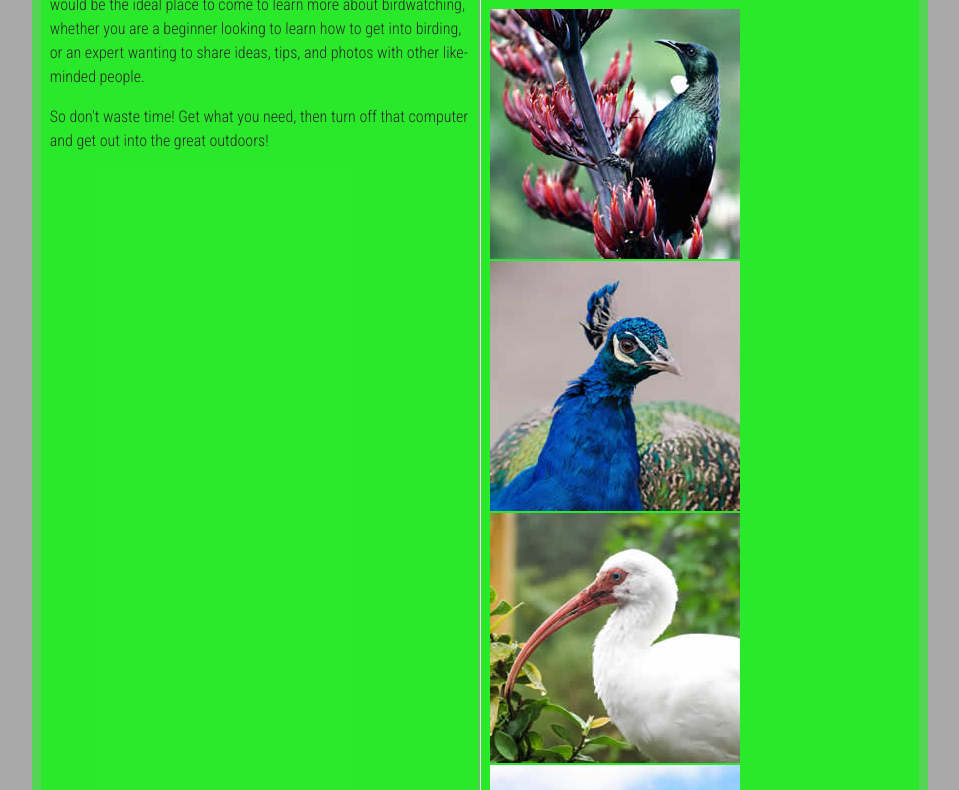
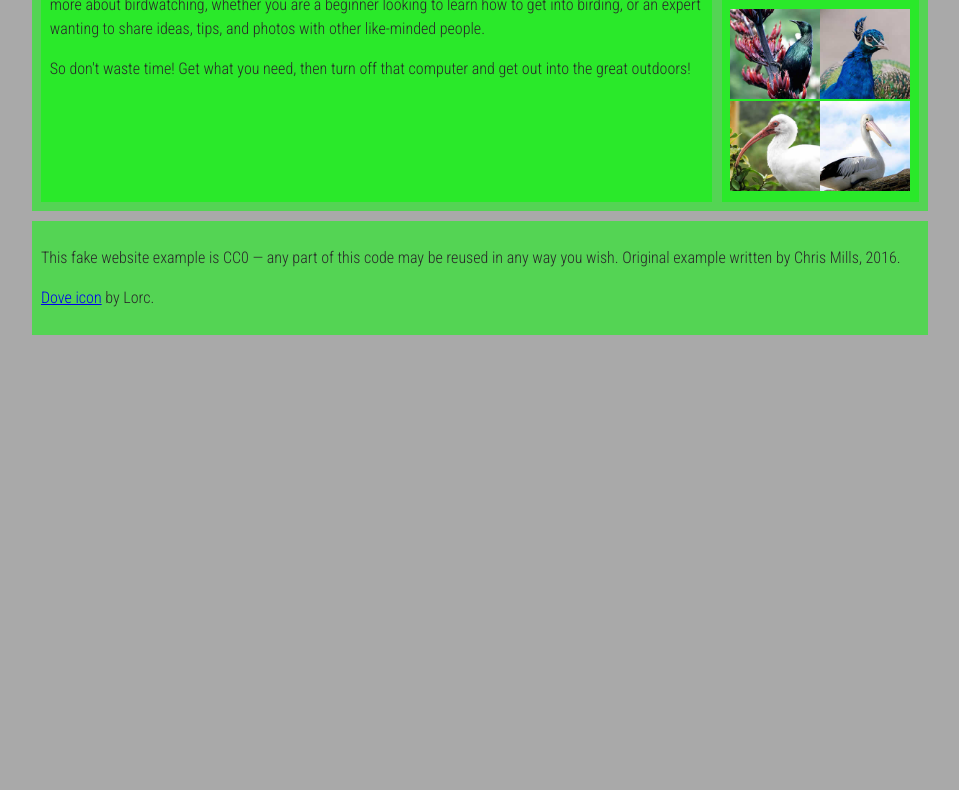
Before and after one commit to krish-0018/webdev-fun, a plain HTML site: page lab1/part2/index.html in a window 1280 px wide. Shown: the part 342-1132 px from the top of the page, without its empty margins (160-1119 px from the left). After the commit the page ends 800 px from the top, so only its background shows below. Drawn offline with Linux system fonts and the light colour scheme.

Commit message:
Update part 2 for final submission

```diff
--- a/lab1/part2/index.html
+++ b/lab1/part2/index.html
@@ -50,9 +50,7 @@
 
     </section>
 
-    <hr>
-
-    <section>
+    <aside>
 
       <h2>Favourite <br> photos</h2>
 
@@ -65,7 +63,7 @@
       <a href="favorite-4.jpg"><img src="favorite-4_th.jpg"
           alt="Large bird, mostly white plumage with black plumage on back and rear, long straight white beak, links to larger version of the image"></a>
 
-    </section>
+      </aside>
 
   </main>
 
```
